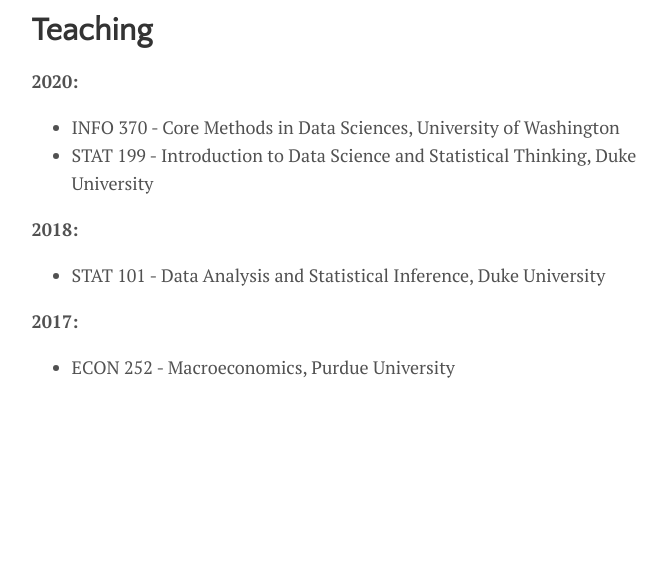
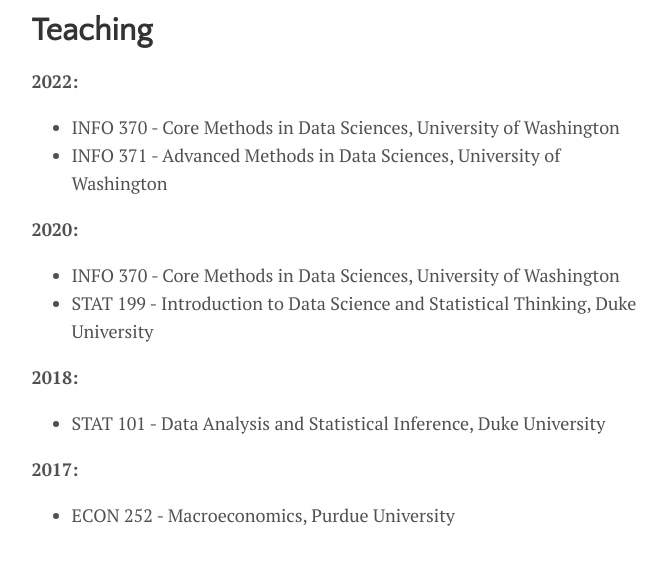
Before and after one commit to BeanHam/BeanHam.github.io, a Jekyll site: the page built from menu/teaching.md, in a window 1280 px wide, cut to the strip 112-677 px from the top of the page. Shown: the whole strip, without its empty margins (301-968 px from the left). Built offline with Jekyll 4.4.1, drawn with Linux system fonts in a browser that asks for light colours.

Commit message:
Update teaching.md

```diff
--- a/menu/teaching.md
+++ b/menu/teaching.md
@@ -2,6 +2,11 @@
 layout: page
 title: Teaching
 ---
+
+**2022:**
+
+- INFO 370 - Core Methods in Data Sciences, University of Washington
+- INFO 371 - Advanced Methods in Data Sciences, University of Washington
 
 **2020:**
 
```
